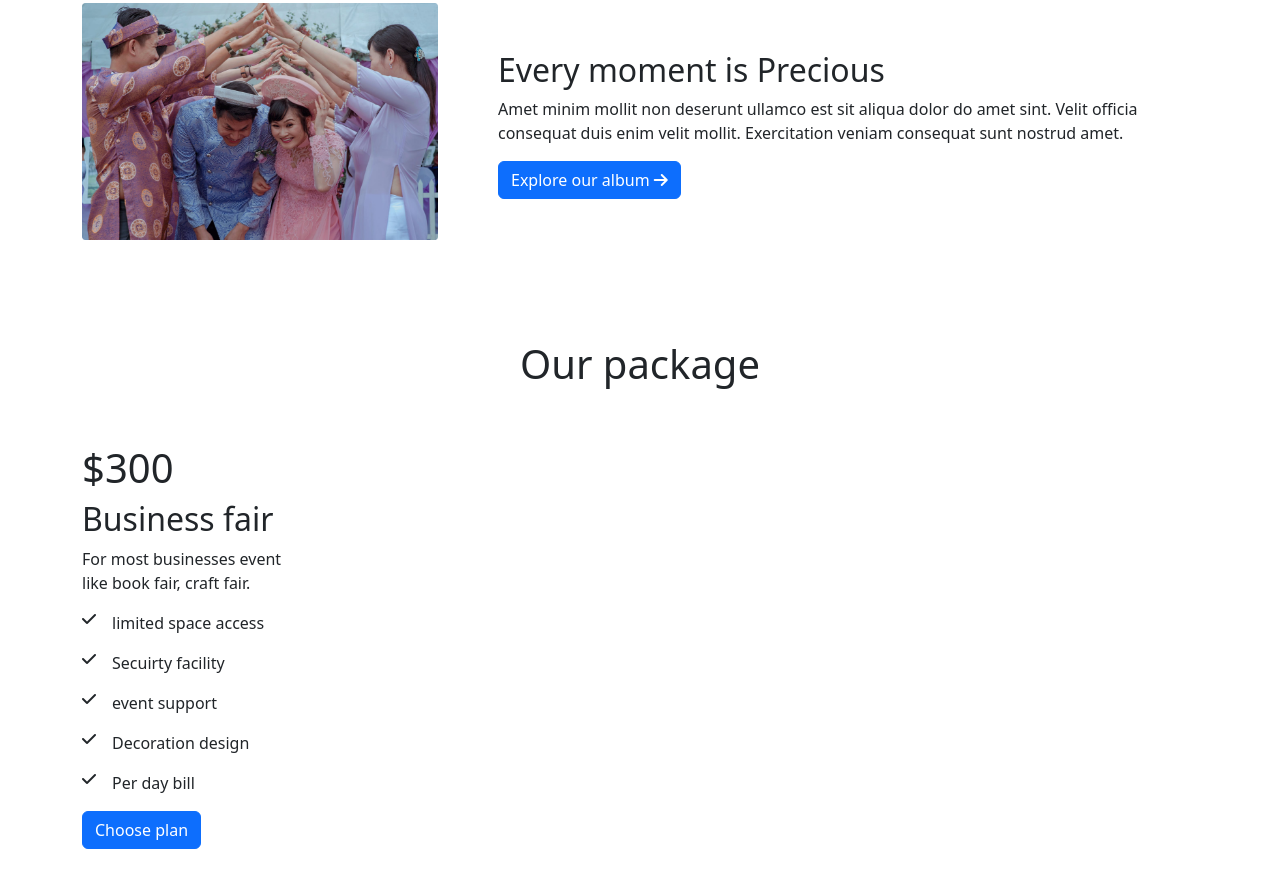
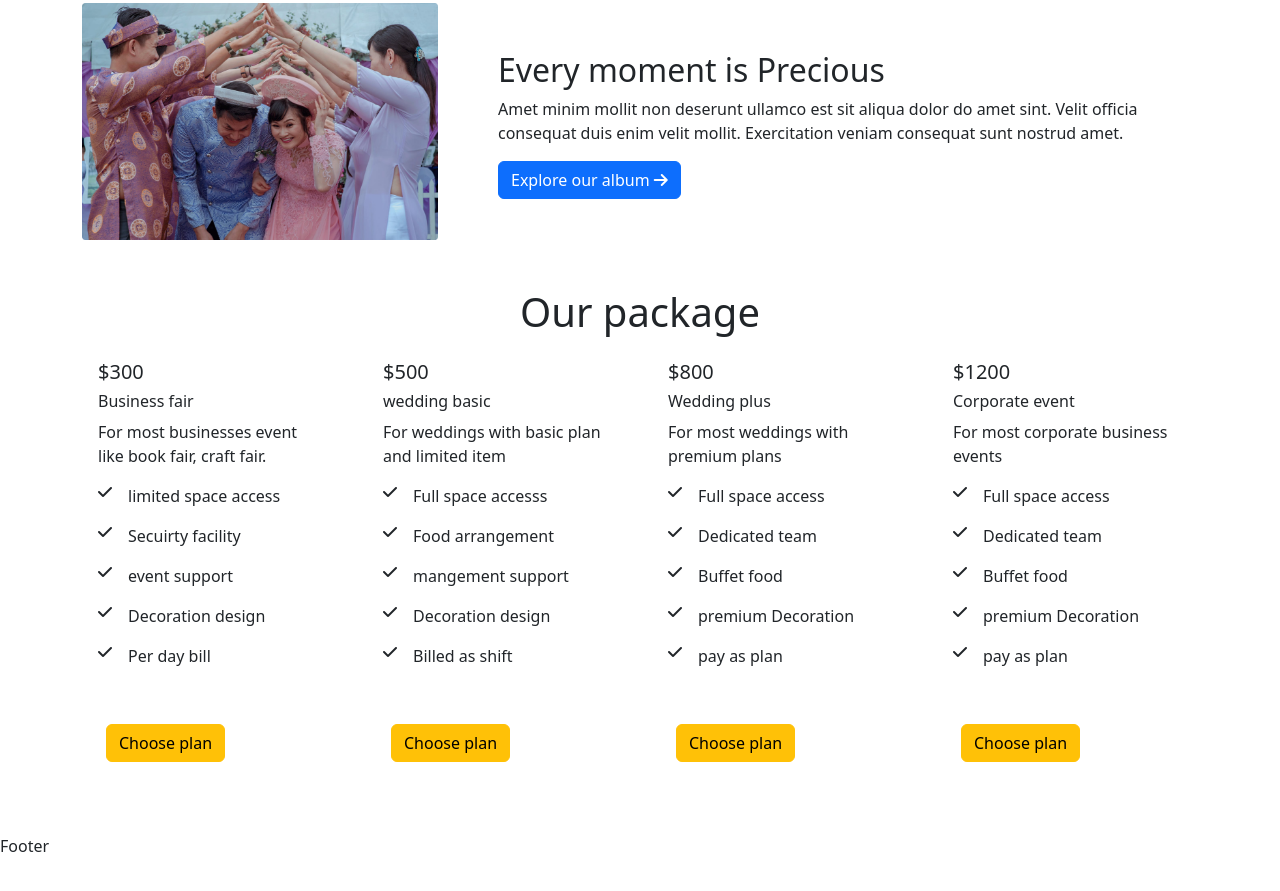
Before and after one commit to lithiakter22/convention-center, a plain HTML site: page index.html in a window 1280 px wide. Shown: the part 953-1844 px from the top of the page. After the commit the page ends 1811 px from the top, so only its background shows below. Drawn offline with nearby package versions, Linux system fonts and the light colour scheme.

Commit message:
added packages section

```diff
--- a/index.html
+++ b/index.html
@@ -105,94 +105,179 @@
       <div class="container">
         <div class="row">
           <div class="col-lg-4 col-md-12 col-12">
-            <div class="about-img"><img src="images/wedding.png" alt="" class="img-fluid">
-
-
-            </div>
+            <div class="about-img"><img src="images/wedding.png" alt="" class="img-fluid" /></div>
           </div>
           <div class="col-lg-8 col-md-12 col-12 ps-lg-5 mt-md-5">
             <div class="about-text">
-              <h2>Every moment is Precious </h2>
-              <p>Amet minim mollit non deserunt ullamco est sit aliqua dolor do amet sint. Velit officia consequat duis enim velit mollit. Exercitation veniam consequat sunt nostrud amet.</p>
-             <a href="#"class="btn btn-primary">Explore our album <span><i class="fa-solid fa-arrow-right"></i></span> </a>
+              <h2>Every moment is Precious</h2>
+              <p>
+                Amet minim mollit non deserunt ullamco est sit aliqua dolor do amet sint. Velit officia consequat duis enim velit mollit. Exercitation
+                veniam consequat sunt nostrud amet.
+              </p>
+              <a href="#" class="btn btn-primary"
+                >Explore our album <span><i class="fa-solid fa-arrow-right"></i></span>
+              </a>
             </div>
           </div>
         </div>
       </div>
     </section>
 
-    <!--====== Our package===== -->
-    <section id="package" class="package section-padding">
-      <div class="container">
-        <div class="row">
-          <div class="col-md-12">
-            <div class="section-header text-center pb-5">
-             <h1>Our package</h1>
+    <!--====== Our package section===== -->
+
+
+    <section class="container my-5">
+      <h1 class="text-center mt-20">Our package</h1>
+      <div class="row row-cols-1 row-cols-md-4 g-4">
+        <div class="col">
+          <div class="card border border-0 h-100">
+            <div class="card-body">
+              <h5 class="card-title">$300</h5>
+              <h6>Business fair</h6>
+              <p class="card-text">
+                For most businesses event<br />
+                like book fair, craft fair.
+              </p>
+              <div class="d-flex">
+                <i class="fa-solid fa-check"></i>
+                <p class="ms-3">limited space access</p>
+              </div>
+              <div class="d-flex">
+                <i class="fa-solid fa-check"></i>
+                <p class="ms-3">Secuirty facility</p>
+              </div>
+              <div class="d-flex">
+                <i class="fa-solid fa-check"></i>
+                <p class="ms-3">event support</p>
+              </div>
+              <div class="d-flex">
+                <i class="fa-solid fa-check"></i>
+                <p class="ms-3">Decoration design</p>
+              </div>
+              <div class="d-flex">
+                <i class="fa-solid fa-check"></i>
+                <p class="ms-3">Per day bill</p>
+              </div>
+            </div>
+            <div class="m-4">
+              <div class="btn btn-warning">Choose plan</div>
             </div>
           </div>
         </div>
-        <div class="row">
-          <div class="col-12 col-md-12 col-lg-4">
-            <div class="card-text-white"><div card-body>
-              <h1>$300</h1>
-              <h2>Business fair</h2>
-              <p>For most businesses event <br>
-                like book fair, craft fair.</p>
-                <div class="d-flex  text-center ">
+        <div class="col">
+          <div class="card border border-0 h-100">
+            <div class="card-body">
+              <h5 class="card-title">$500</h5>
+              <h6>wedding basic</h6>
+              <p class="card-text">
+                For weddings with basic plan
+                <br />
+                and limited item
+              </p>
+              <div class="d-flex">
+                <i class="fa-solid fa-check"></i>
+                <p class="ms-3">Full space accesss</p>
+              </div>
+
+              <div class="d-flex">
+                <i class="fa-solid fa-check"></i>
+                <p class="ms-3">Food arrangement</p>
+              </div>
+              <div class="d-flex">
+                <i class="fa-solid fa-check"></i>
+                <p class="ms-3">mangement support</p>
+              </div>
+              <div class="d-flex">
+                <i class="fa-solid fa-check"></i>
+                <p class="ms-3">Decoration design</p>
+              </div>
+              <div class="d-flex">
+                <i class="fa-solid fa-check"></i>
+                <p class="ms-3">Billed as shift</p>
+              </div>
+            </div>
+            <div class="m-4">
+              <div class="btn btn-warning">Choose plan</div>
+            </div>
+          </div>
+        </div>
+        <div class="col ">
+          <div class="card border border-0   h-100">
+            <div class="card-body  ">
+              <h5 class="card-title">$800</h5>
+              <h6>Wedding plus</h6>
+              <p class="card-text">
+                For most weddings with<br />
+                premium plans
+              </p>
+              <div class="d-flex">
+                <i class="fa-solid fa-check"></i>
+                <p class="ms-3">Full space access</p>
+              </div>
+              <div class="d-flex">
+                <i class="fa-solid fa-check"></i>
+                <p class="ms-3">Dedicated team</p>
+              </div>
+              <div class="d-flex">
+                <i class="fa-solid fa-check"></i>
+                <p class="ms-3">Buffet food</p>
+              </div>
+              <div class="d-flex">
+                <i class="fa-solid fa-check"></i>
+                <p class="ms-3">premium Decoration</p>
+              </div>
+              <div class="d-flex">
+                <i class="fa-solid fa-check"></i>
+                <p class="ms-3">pay as plan</p>
+              </div>
+            </div>
+            <div class="m-4">
+              <div class="btn btn-warning">Choose plan</div>
+            </div>
+          </div>
+        </div>
+        <div class="col">
+          <div class="card border border-0 h-100">
+            <div class="card-body">
+              <h5 class="card-title">$1200</h5>
+              <h6>Corporate event</h6>
+
+              <p class="card-text">
+                For most corporate business
+                <br>
+                events
+              </p>
+              <div class="d-flex">
+                <i class="fa-solid fa-check"></i>
+                <p class="ms-3">Full space access</p>
+              </div>
+              <div class="d-flex">
+                <i class="fa-solid fa-check"></i>
+                <p class="ms-3">Dedicated team</p>
+              </div>
+              <div class="d-flex">
+                <i class="fa-solid fa-check"></i>
+                <p class="ms-3">Buffet food</p>
+              </div>
+              <div class="d-flex">
                 <i class="fa-solid fa-check"></i>
                 <p class="ms-3">
-                    limited space access
+                  premium Decoration
                 </p>
               </div>
-                <div class="d-flex  text-center ">
+              <div class="d-flex">
                 <i class="fa-solid fa-check"></i>
                 <p class="ms-3">
-                    Secuirty facility
-                  </p>
-                </div>
-                <div class="d-flex  text-center ">
-                  <i class="fa-solid fa-check"></i>
-                  <p class="ms-3">
-                    event support
-                  </p>
-                </div>
-                <div class="d-flex  text-center ">
-                  <i class="fa-solid fa-check"></i>
-                  <p class="ms-3">
-                    Decoration design
-                  </p>
-                </div>
-                <div class="d-flex  text-center ">
-                  <i class="fa-solid fa-check"></i>
-                  <p class="ms-3">
-                    Per day bill
-                  </p>
-            </div>
-
-            <div>
-              <a href="#"class="btn btn-primary">Choose plan</a>
-            </div>
-
+                  pay as plan</p>
               </div>
             </div>
-
+            <div class="m-4">
+              <div class="btn btn-warning">Choose plan</div>
             </div>
           </div>
-
-
-
+        </div>
+      </div>
     </section>
-
-
-
-
-
-
-
-
-
-
-
 
     <script
       src="https://cdn.jsdelivr.net/npm/bootstrap@5.2.0/dist/js/bootstrap.bundle.min.js"
@@ -201,3 +286,4 @@
     ></script>
   </body>
 </html>
+Footer
--- a/styles/style.css
+++ b/styles/style.css
@@ -1,4 +1,4 @@
-body{
+ body{
     background:f1fbff;
 }
 .section-padding{
@@ -98,7 +98,7 @@ font-weight: 500;
 }
 
 /* ====== ====  about section===========  */
- .about-section-padding{
+  .about-section-padding{
     margin-top: 100px;
 
 }
```
Also changed, not shown: text.html (added, +102 -0 lines). Lines whose indentation alone changed are shown as unchanged.
